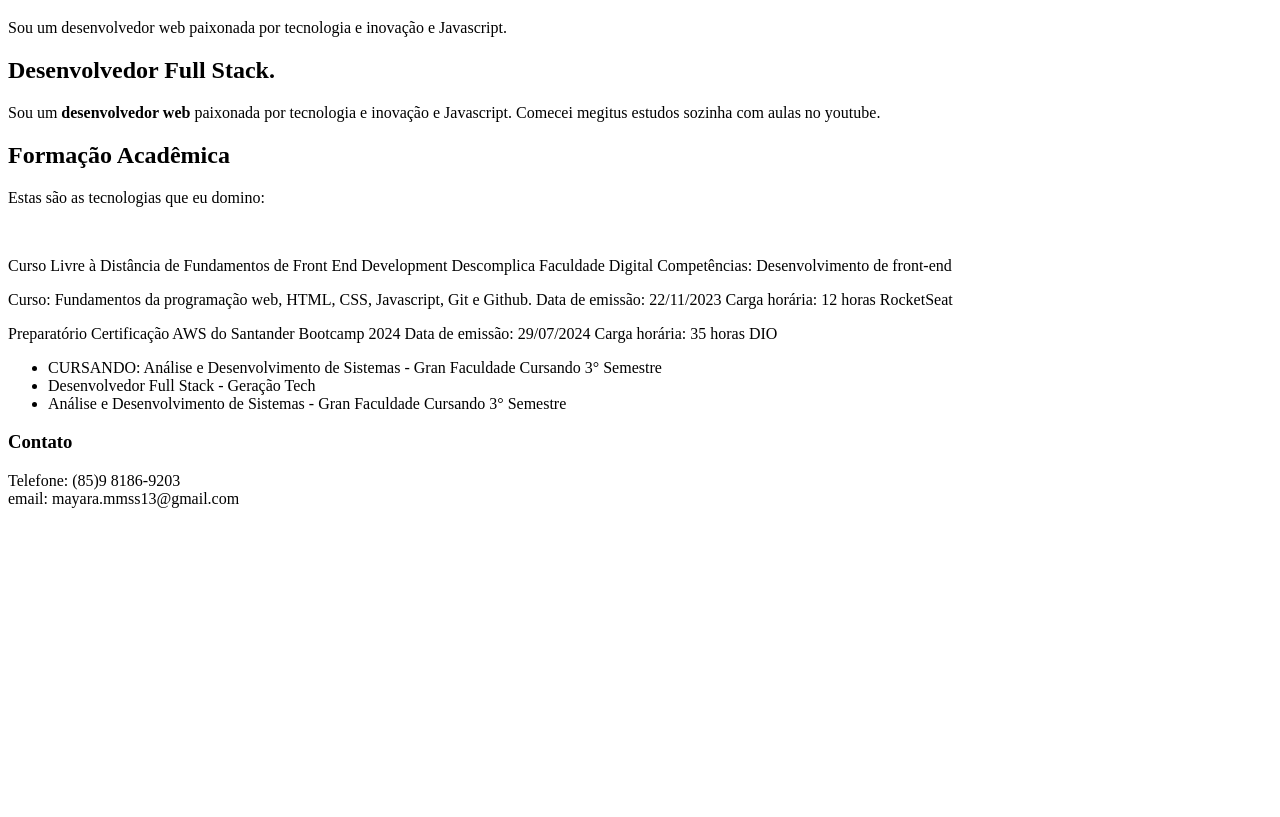
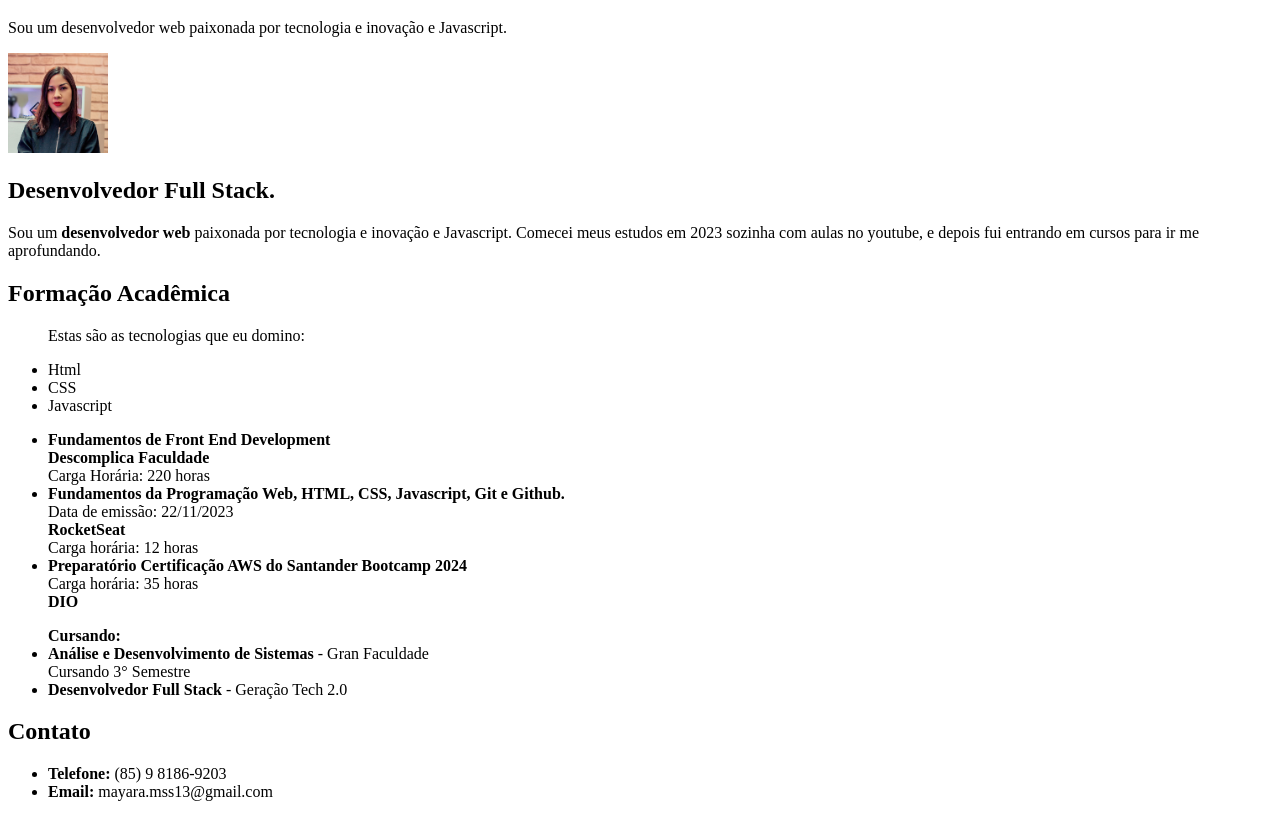
Before and after one commit to maydreadful/projetosistema1, a plain HTML site: page index.html in a window 1280 px wide. Shown: the part 61-878 px from the top of the page. Before the commit the page ends 800 px from the top, so only its background shows below. Drawn offline with Linux system fonts and the light colour scheme.

```diff
--- a/index.html
+++ b/index.html
@@ -3,7 +3,10 @@
   <head>
     <meta charset="UTF-8" />
     <meta name="viewport" content="width=device-width, initial-scale=1.0" />
-    <meta name="keywords" content="HTML, tags, head, metadados, exemplo" />
+    <meta
+      name="keywords"
+      content="HTML, tags, head, metadados, exemplo, currículo"
+    />
     <meta name="author" content="Seu nome ou nome da Turma" />
     <title>Portfólio Mayara Soares</title>
   </head>
@@ -14,45 +17,61 @@
       Sou um desenvolvedor web paixonada por tecnologia e inovação e Javascript.
     </p>
 
+    <img src="Imagens/mayara port.jpg" alt="" width="100">
+
     <h2>Desenvolvedor Full Stack.</h2>
     <p>
       Sou um <strong> desenvolvedor web</strong> paixonada por tecnologia e
-      inovação e Javascript.
-      Comecei megitus estudos sozinha com aulas no youtube.
+      inovação e Javascript. Comecei meus estudos em 2023 sozinha com aulas no
+      youtube, e depois fui entrando em cursos para ir me aprofundando.
     </p>
 
     <h2>Formação Acadêmica</h2>
-    <p>Estas são as tecnologias que eu domino:</p>
-<br>
-   <p>Curso Livre à Distância de Fundamentos de Front End Development
-    Descomplica Faculdade Digital
-Competências: Desenvolvimento de front-end</p>
 
-   <p>Curso: Fundamentos da programação web, HTML, CSS, Javascript, Git e Github.
-    Data de emissão: 22/11/2023
-Carga horária: 12 horas
-RocketSeat</p>
+    <ul>
+      <p>Estas são as tecnologias que eu domino:</p>
+      <li>Html</li>
+      <li>CSS</li>
+      <li>Javascript</li>
+    </ul>
+    <ul>
+      <li>
+        <b>Fundamentos de Front End Development</b> <br>
+        <b>Descomplica Faculdade</b> <br>
+        Carga Horária: 220 horas
+      </li>
+      <li>
+        <b
+          >Fundamentos da Programação Web, HTML, CSS, Javascript, Git e
+          Github.</b> <br>
+        Data de emissão: 22/11/2023 <br>
+        <b>RocketSeat</b> <br>
+        Carga horária: 12 horas <br>
 
+      </li>
+      <li>
+        <b>Preparatório Certificação AWS do Santander Bootcamp 2024</b>
+         <br>
+        Carga horária: 35 horas <br>
+        <b>DIO</b>
+      </li>
+    </ul>
 
-<p>Preparatório Certificação AWS do Santander Bootcamp 2024
-  Data de emissão: 29/07/2024
-Carga horária: 35 horas
-  DIO</p>
+    <ul>
+      <b>Cursando:</b>
 
-  <ul>
+      <li>
+        <b>Análise e Desenvolvimento de Sistemas</b> - Gran Faculdade <br />
+        Cursando 3° Semestre
+      </li>
+      <li><b>Desenvolvedor Full Stack</b> - Geração Tech 2.0</li>
+    </ul>
 
-    <li>CURSANDO:
-      Análise e Desenvolvimento de Sistemas - Gran Faculdade
-      Cursando 3° Semestre</li>
-      <li>Desenvolvedor Full Stack - Geração Tech</li>
-      <li>Análise e Desenvolvimento de Sistemas - Gran Faculdade
-        Cursando 3° Semestre</li>
-  </ul>
+    <h2>Contato</h2>
 
-    <h3>Contato</h3>
-    <p>Telefone: (85)9 8186-9203 <br>
-      email: mayara.mmss13@gmail.com
-
-    </p>
+    <ul>
+      <li><b>Telefone:</b> (85) 9 8186-9203</li>
+      <li><b>Email:</b> mayara.mss13@gmail.com</li>
+    </ul>
   </body>
 </html>
```
Also changed, not shown: Imagens/mayara port.jpg (added).
